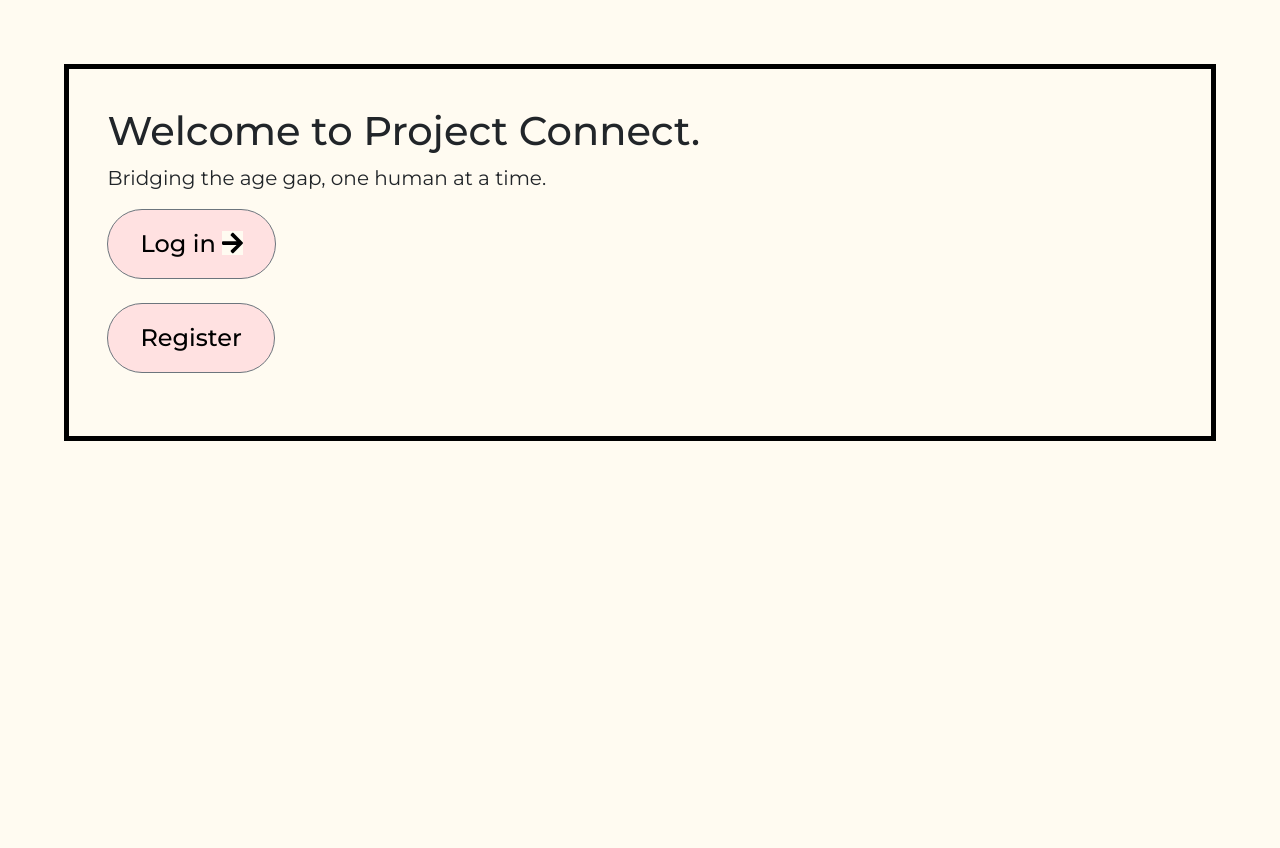
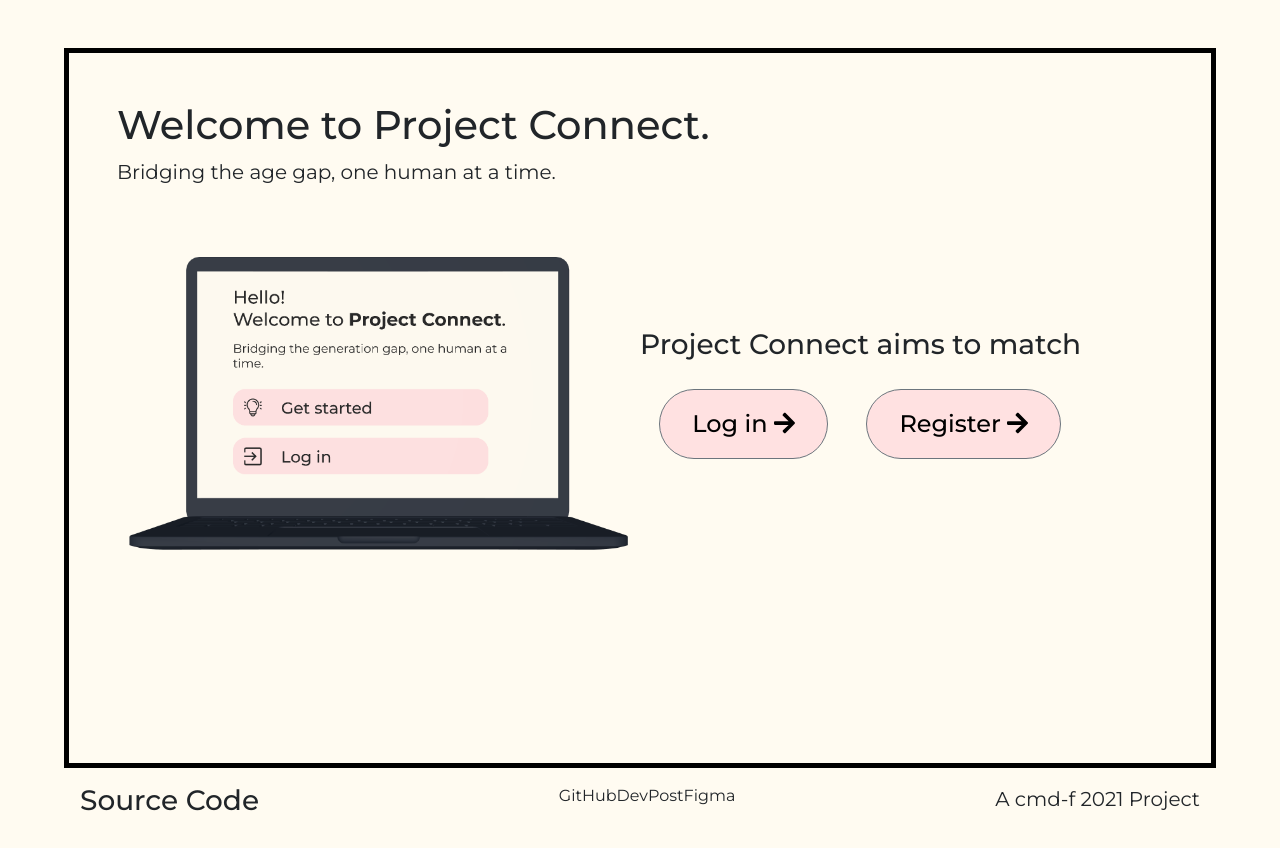
Before and after one commit to carinabii/react-project-connect, a React (Create React App) app: page / in a window 1280 px wide. Before the commit the page ends 800 px from the top, so only its background shows below. Built offline with nearby package versions, Linux system fonts and the light colour scheme.

Commit message:
home page fanciness

```diff
--- a/package.json
+++ b/package.json
@@ -5,6 +5,7 @@
   "dependencies": {
     "@fortawesome/fontawesome-svg-core": "^1.2.34",
     "@fortawesome/free-solid-svg-icons": "^5.15.2",
+    "@fortawesome/react-fontawesome": "^0.1.14",
     "@testing-library/jest-dom": "^5.11.9",
     "@testing-library/react": "^11.2.5",
     "@testing-library/user-event": "^12.8.1",
--- a/src/App.css
+++ b/src/App.css
@@ -32,7 +32,9 @@
   color: white;
 }
 
-
+.FontAwesomeIcon {
+background-color: transparent;
+}
 .App-link {
   color: #61dafb;
 }
@@ -45,11 +47,39 @@
     transform: rotate(360deg);
   }
 }
-
+.main {
+  margin-top:3rem;
+height: 100vh;
+max-width: 100vw;
+}
+.cmdfDesktop {
+  width:50%;
+}
+.footer {
+  width:90vw;
+  margin: auto;
+  align-items: middle;
+  padding:1rem;
+display: flex;
+justify-content: space-between;
+}
+.FooterSources li {
+  display: inline-block;
+}
+.introduction {
+  display: flex;
+  align-items: center;
+  height: 50vh;
+}
+.home-btns button{
+  margin:1.2rem;
+}
 .Container {
-  width: 90%;
-  margin: 5%;
-  padding: 3%;
+  align-items: center;
+  width: 90vw;
+  height:90vh;
+  margin: auto;
+  padding:3rem;
   border: 5px solid black;
 }
 
--- a/src/App.js
+++ b/src/App.js
@@ -1,50 +1,54 @@
-import Header from './components/Header'
-import Btn from './components/Btn'
-import Button from 'react-bootstrap/Button';
-import { Form } from 'react-bootstrap';
-import { Col , Row } from "react-bootstrap";
-import 'bootstrap/dist/css/bootstrap.css';
-import './App.css';
-import ReactDOM from 'react-dom';
-import 'bootstrap/dist/css/bootstrap.css';
-import CardDeck from 'react-bootstrap/CardDeck';
-import 'bootstrap/dist/css/bootstrap.min.css';
-import PeopleCard from './components/people.js';
-import elderlywoman from './images/elderwoman.jpg';
-import elderlywoman2 from './images/eldw2.jpg';
-import elderlyman from './images/eldma.jpg';
-import { FontAwesomeIcon } from '@fortawesome/react-fontawesome';
-import { faArrowRight } from '@fortawesome/free-solid-svg-icons';
+import Header from "./components/Header";
+import Btn from "./components/Btn";
+import Button from "react-bootstrap/Button";
+import { Form } from "react-bootstrap";
+import { Col, Row } from "react-bootstrap";
+import "bootstrap/dist/css/bootstrap.css";
+import "./App.css";
+import ReactDOM from "react-dom";
+import "bootstrap/dist/css/bootstrap.css";
+import CardDeck from "react-bootstrap/CardDeck";
+import "bootstrap/dist/css/bootstrap.min.css";
+import PeopleCard from "./components/people.js";
+import elderlywoman from "./images/elderwoman.jpg";
+import elderlywoman2 from "./images/eldw2.jpg";
+import elderlyman from "./images/eldma.jpg";
+import { FontAwesomeIcon } from "@fortawesome/react-fontawesome";
+import { faArrowRight } from "@fortawesome/free-solid-svg-icons";
+import cmdfDesktop from "./images/cmdf.png";
+
 // eslint-disable-next-line no-lone-blocks
-{/*import React, {useState} from 'react';
+{
+  /*import React, {useState} from 'react';
 import React, {useState} from 'react';
-import InputBox from './components/InputBox';import Login from './components/login.js';*/}
-
-
-
-
-
-
+import InputBox from './components/InputBox';import Login from './components/login.js';*/
+}
 
 function App() {
-  function login(){
+  function login() {
     // figure out how to store data into a database after every submit button is clicked.
     ReactDOM.render(
-      <div id='login'>
+      <div id="login">
         <Header />
         <Form>
           <Form.Group controlId="basicPhone">
             <Form.Label>Phone number:</Form.Label>
-          <Form.Control type="text" placeholder="(123) 456-7890">
-          </Form.Control>
+            <Form.Control
+              type="text"
+              placeholder="(123) 456-7890"
+            ></Form.Control>
           </Form.Group>
 
           <Form.Group controlId="basicEmail">
             <Form.Label>Email:</Form.Label>
-          <Form.Control type="email" placeholder="wandavision@xxx.com">
-          </Form.Control>
+            <Form.Control
+              type="email"
+              placeholder="wandavision@xxx.com"
+            ></Form.Control>
           </Form.Group>
-        <Button onClick={suggestions} variant="secondary" type="submit">Submit</Button>
+          <Button onClick={suggestions} variant="secondary" type="submit">
+            Submit
+          </Button>
         </Form>
         {/* <form id="loginForm">
         <label htmlFor="phoneNum">Phone Number:</label>
@@ -56,157 +60,190 @@ function App() {
         <Button id="submitLogin" onClick={suggestions}>Submit</Button>
       </form> */}
       </div>,
-       document.getElementById('Container'));
+      document.getElementById("Container")
+    );
   }
 
-  function register(){
+  function register() {
     ReactDOM.render(
-      <div id='register'>
+      <div id="register">
         <Header />
         <Form>
           <Form.Group controlId="name">
             <Form.Label>What's your name?</Form.Label>
-          <Form.Control type="text" placeholder="Wanda Vision">
-          </Form.Control>
+            <Form.Control type="text" placeholder="Wanda Vision"></Form.Control>
           </Form.Group>
 
           <Form.Group controlId="phone">
             <Form.Label>What's your phone number?</Form.Label>
-          <Form.Control type="text" placeholder="(123) 456-7890">
-          </Form.Control>
+            <Form.Control
+              type="text"
+              placeholder="(123) 456-7890"
+            ></Form.Control>
           </Form.Group>
 
           <Form.Group controlId="email">
             <Form.Label>What's your email?</Form.Label>
-          <Form.Control type="email" placeholder="wandavision@xxx.ca">
-          </Form.Control>
+            <Form.Control
+              type="email"
+              placeholder="wandavision@xxx.ca"
+            ></Form.Control>
           </Form.Group>
 
-
-        <Button onClick={interests} variant="secondary" type="submit">Submit</Button>
+          <Button onClick={interests} variant="secondary" type="submit">
+            Submit
+          </Button>
         </Form>
-
       </div>,
-       document.getElementById('Container'));
-
+      document.getElementById("Container")
+    );
   }
 
-  function interests(){
+  function interests() {
     ReactDOM.render(
-      <div id='interest'>
+      <div id="interest">
         <h1>What are your interests?</h1>
         <Form>
           <Form.Group controlID="interestForm">
             <Row>
-          <Col><Btn id="cooking" color="yellow" text="Cooking"/></Col>
-          <Col><Btn id="sports" color="pink" text="Sports"/></Col>
+              <Col>
+                <Btn id="cooking" color="yellow" text="Cooking" />
+              </Col>
+              <Col>
+                <Btn id="sports" color="pink" text="Sports" />
+              </Col>
             </Row>
-        <br/>
+            <br />
             <Row>
-          <Col><Btn id="music" color="pink" text="Music"/></Col>
-          <Col><Btn id="gardening" color="yellow" text="Gardening"/></Col>
+              <Col>
+                <Btn id="music" color="pink" text="Music" />
+              </Col>
+              <Col>
+                <Btn id="gardening" color="yellow" text="Gardening" />
+              </Col>
             </Row>
-        <br/>
+            <br />
 
             <Row>
-          <Col><Btn id="sports" color="yellow" text="Sports"/></Col>
-          <Col><Btn id="history" color="pink" text="History"/></Col>
+              <Col>
+                <Btn id="sports" color="yellow" text="Sports" />
+              </Col>
+              <Col>
+                <Btn id="history" color="pink" text="History" />
+              </Col>
             </Row>
-        <br/>
-        <Button variant="secondary" id="submitInterests" onClick={platform}>Submit</Button>
+            <br />
+            <Button variant="secondary" id="submitInterests" onClick={platform}>
+              Submit
+            </Button>
           </Form.Group>
         </Form>
         {/* <form id="interestForm"> */}
-
-
-
-
       </div>,
-      document.getElementById('Container'));
-
+      document.getElementById("Container")
+    );
   }
 
-  function platform(){
+  function platform() {
     ReactDOM.render(
-      <div id='platform'>
+      <div id="platform">
         <h1>How would you like to communicate?</h1>
         <form id="communicationForm">
           <Button id="face">Face to face</Button>
           <Button id="snailMail">Snail mail</Button>
-      <br/>
-      <br/>
+          <br />
+          <br />
           <Button id="phone">Over the phone</Button>
           <Button id="em">Email</Button>
-      <br/>
-      <br/>
-      <Button id="submitPlatform" onClick={suggestions}>Submit</Button>
+          <br />
+          <br />
+          <Button id="submitPlatform" onClick={suggestions}>
+            Submit
+          </Button>
         </form>
       </div>,
-    document.getElementById('Container'));
-
+      document.getElementById("Container")
+    );
   }
 
-  function suggestions(){
-
+  function suggestions() {
     const people = [
       {
         name: "Melvin Tang",
         image: elderlyman,
-        imageALT:
-          "#",
+        imageALT: "#",
       },
       {
         name: "Meryl Streep",
         image: elderlywoman,
-        imageALT:
-          "#",
+        imageALT: "#",
       },
       {
         name: "Mae Ploy",
         image: elderlywoman2,
-        imageALT:
-          "#",
+        imageALT: "#",
       },
     ];
 
     ReactDOM.render(
-
       <div id="suggestions">
         <h1>Choose a person you'd like to connect with:</h1>
         <CardDeck>
-
-    {
-      people.map(people => {
-        return <PeopleCard
+          {people.map((people) => {
+            return (
+              <PeopleCard
                 image={people.image}
                 name={people.name}
                 imageAlt={people.imageALT}
               />
-      })
-    }
-
+            );
+          })}
         </CardDeck>
       </div>,
-    document.getElementById('Container'));
+      document.getElementById("Container")
+    );
   }
 
   return (
-    <div className='Container' id='Container'>
+    <div className="main">
+      <div className="Container" id="Container">
       <Header />
-      <Button onClick={login} variant="secondary" type="submit">Log in <FontAwesomeIcon icon={faArrowRight} /></Button>
-      <br/>
-      <br/>
-      <Button onClick={register} variant="secondary" type="submit">Register</Button>
+        <div className="introduction">
+          <img src={cmdfDesktop} alt="Figma screenshot of initial get started page" className="cmdfDesktop"/>
+          <div className="intro_text">
 
-      <br/>
-      <br/>
+            <h3>Project Connect aims to match </h3>
+            <div className="home-btns">
+              <Button onClick={login} variant="secondary" type="submit">
+                Log in{" "}
+                <FontAwesomeIcon
+                  icon={faArrowRight}
+                  className="FontAwesomeIcon"
+                />
+              </Button>
 
+              <Button onClick={register} variant="secondary" type="submit">
+                Register{" "}
+                <FontAwesomeIcon
+                  icon={faArrowRight}
+                  className="FontAwesomeIcon"
+                />
+              </Button>
             </div>
-
+          </div>
+        </div>
+      </div>
+      <div className="footer">
+        <h3>Source Code</h3>
+        <ul className="FooterSources">
+          <li>GitHub</li>
+          <li>DevPost</li>
+          <li>Figma</li>
+        </ul>
+        <p>A cmd-f 2021 Project</p>
+      </div>
+    </div>
   );
 }
 
-
-
-
-export default App
+export default App;
```
Also changed, not shown: src/images/cmdf.png (added), 1 other file (tests, documents, lock files or other folders). Lines whose indentation alone changed are shown as unchanged.
